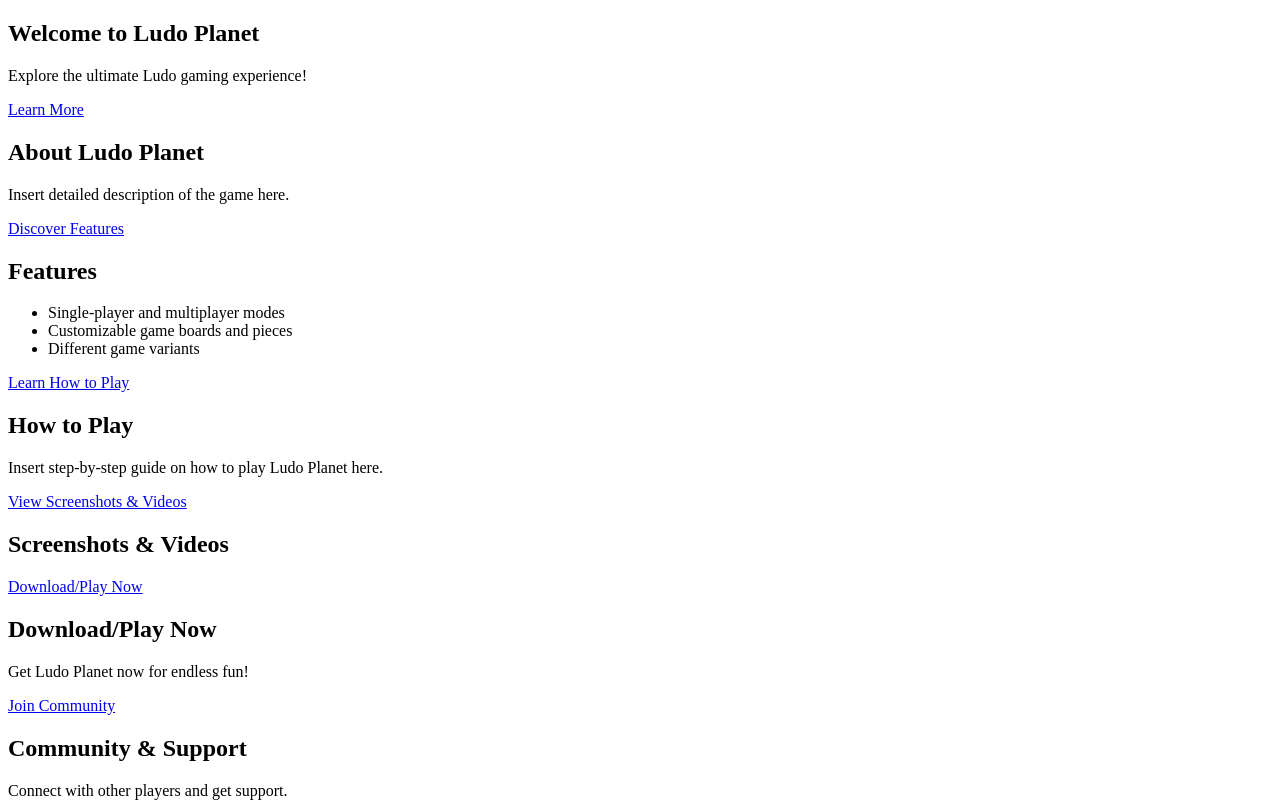
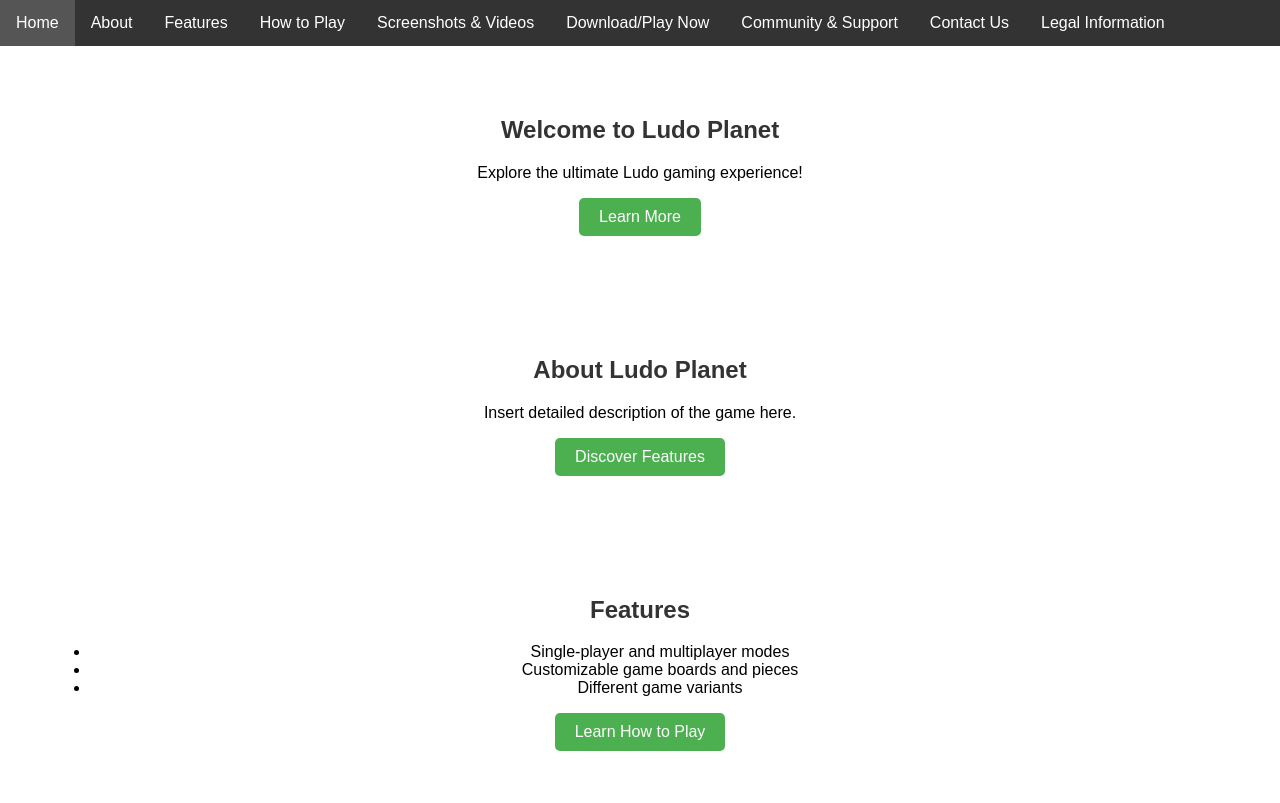
Before and after one commit to maroofsaeed/maroofsaeed.github.io, a website: page index.html in a window 1280 px wide. Shown: the top 803 px of the page. Drawn offline with Linux system fonts and the light colour scheme.

Commit message:
ludo planet changes

```diff
--- a/index.html
+++ b/index.html
@@ -4,26 +4,41 @@
     <meta charset="UTF-8">
     <meta name="viewport" content="width=device-width, initial-scale=1.0">
     <title>Ludo Planet</title>
-    <!-- Add any CSS stylesheets or meta tags here -->
+    <link rel="stylesheet" href="styles.css"> <!-- Link to external CSS file -->
 </head>
 <body>
 
+<!-- Navigation Bar -->
+<nav>
+    <ul>
+        <li><a href="#homepage">Home</a></li>
+        <li><a href="#about">About</a></li>
+        <li><a href="#features">Features</a></li>
+        <li><a href="#how-to-play">How to Play</a></li>
+        <li><a href="#screenshots-videos">Screenshots & Videos</a></li>
+        <li><a href="#download-play-now">Download/Play Now</a></li>
+        <li><a href="#community-support">Community & Support</a></li>
+        <li><a href="#contact-us">Contact Us</a></li>
+        <li><a href="#legal-info">Legal Information</a></li>
+    </ul>
+</nav>
+
 <!-- Homepage -->
-<section id="homepage">
+<section id="homepage" class="section">
     <h1>Welcome to Ludo Planet</h1>
     <p>Explore the ultimate Ludo gaming experience!</p>
-    <a href="#about">Learn More</a>
+    <a href="#about" class="btn">Learn More</a>
 </section>
 
 <!-- About -->
-<section id="about">
+<section id="about" class="section">
     <h2>About Ludo Planet</h2>
     <p>Insert detailed description of the game here.</p>
-    <a href="#features">Discover Features</a>
+    <a href="#features" class="btn">Discover Features</a>
 </section>
 
 <!-- Features -->
-<section id="features">
+<section id="features" class="section">
     <h2>Features</h2>
     <ul>
         <li>Single-player and multiplayer modes</li>
@@ -31,54 +46,52 @@
         <li>Different game variants</li>
         <!-- Add more features here -->
     </ul>
-    <a href="#how-to-play">Learn How to Play</a>
+    <a href="#how-to-play" class="btn">Learn How to Play</a>
 </section>
 
 <!-- How to Play -->
-<section id="how-to-play">
+<section id="how-to-play" class="section">
     <h2>How to Play</h2>
     <p>Insert step-by-step guide on how to play Ludo Planet here.</p>
-    <a href="#screenshots-videos">View Screenshots & Videos</a>
+    <a href="#screenshots-videos" class="btn">View Screenshots & Videos</a>
 </section>
 
 <!-- Screenshots/Videos -->
-<section id="screenshots-videos">
+<section id="screenshots-videos" class="section">
     <h2>Screenshots & Videos</h2>
     <!-- Add screenshots and videos here -->
-    <a href="#download-play-now">Download/Play Now</a>
+    <a href="#download-play-now" class="btn">Download/Play Now</a>
 </section>
 
 <!-- Download/Play Now -->
-<section id="download-play-now">
+<section id="download-play-now" class="section">
     <h2>Download/Play Now</h2>
     <p>Get Ludo Planet now for endless fun!</p>
     <!-- Add download/play now links here -->
-    <a href="#community-support">Join Community</a>
+    <a href="#community-support" class="btn">Join Community</a>
 </section>
 
 <!-- Community/Support -->
-<section id="community-support">
+<section id="community-support" class="section">
     <h2>Community & Support</h2>
     <p>Connect with other players and get support.</p>
     <!-- Add links to social media and support resources here -->
-    <a href="#contact-us">Contact Us</a>
+    <a href="#contact-us" class="btn">Contact Us</a>
 </section>
 
 <!-- Contact Us -->
-<section id="contact-us">
+<section id="contact-us" class="section">
     <h2>Contact Us</h2>
     <p>Have questions or feedback? Reach out to us!</p>
     <!-- Add contact information and form here -->
 </section>
 
 <!-- Legal Information -->
-<section id="legal-info">
+<section id="legal-info" class="section">
     <h2>Legal Information</h2>
     <p>Terms of Service and Privacy Policy</p>
     <!-- Add links to legal documents here -->
 </section>
 
-<!-- Add any JavaScript files or scripts here -->
-
 </body>
 </html>
--- /dev/null
+++ b/styles.css
@@ -0,0 +1,53 @@
+body {
+    font-family: Arial, sans-serif;
+    margin: 0;
+    padding: 0;
+}
+
+nav ul {
+    list-style-type: none;
+    padding: 0;
+    margin: 0;
+    background-color: #333;
+    overflow: hidden;
+}
+
+nav ul li {
+    float: left;
+}
+
+nav ul li a {
+    display: block;
+    color: white;
+    text-align: center;
+    padding: 14px 16px;
+    text-decoration: none;
+}
+
+nav ul li a:hover {
+    background-color: #555;
+}
+
+.section {
+    padding: 50px;
+    text-align: center;
+}
+
+h1, h2 {
+    color: #333;
+}
+
+.btn {
+    display: inline-block;
+    background-color: #4CAF50;
+    color: white;
+    padding: 10px 20px;
+    text-decoration: none;
+    border: none;
+    border-radius: 5px;
+    cursor: pointer;
+}
+
+.btn:hover {
+    background-color: #45a049;
+}
```
